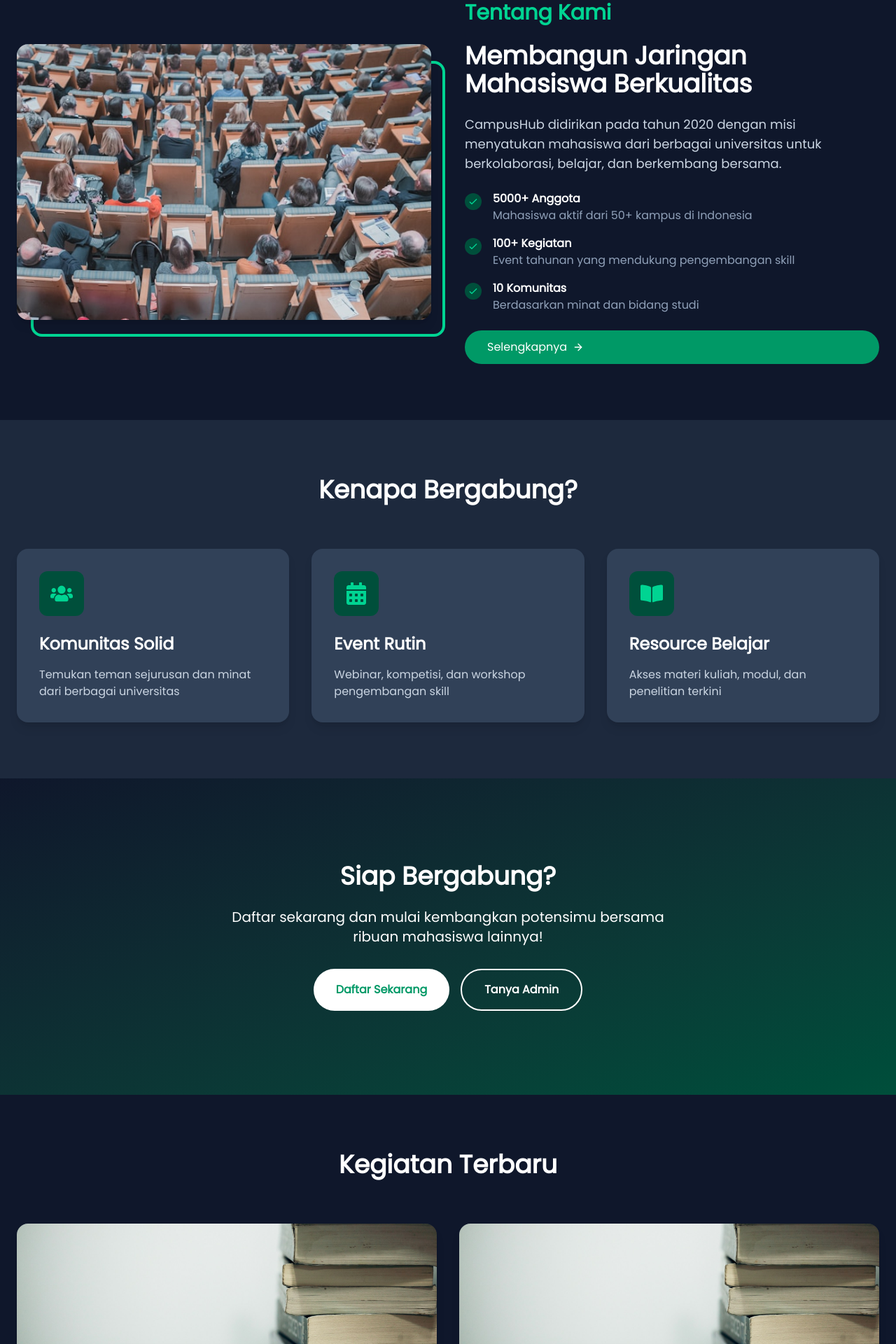
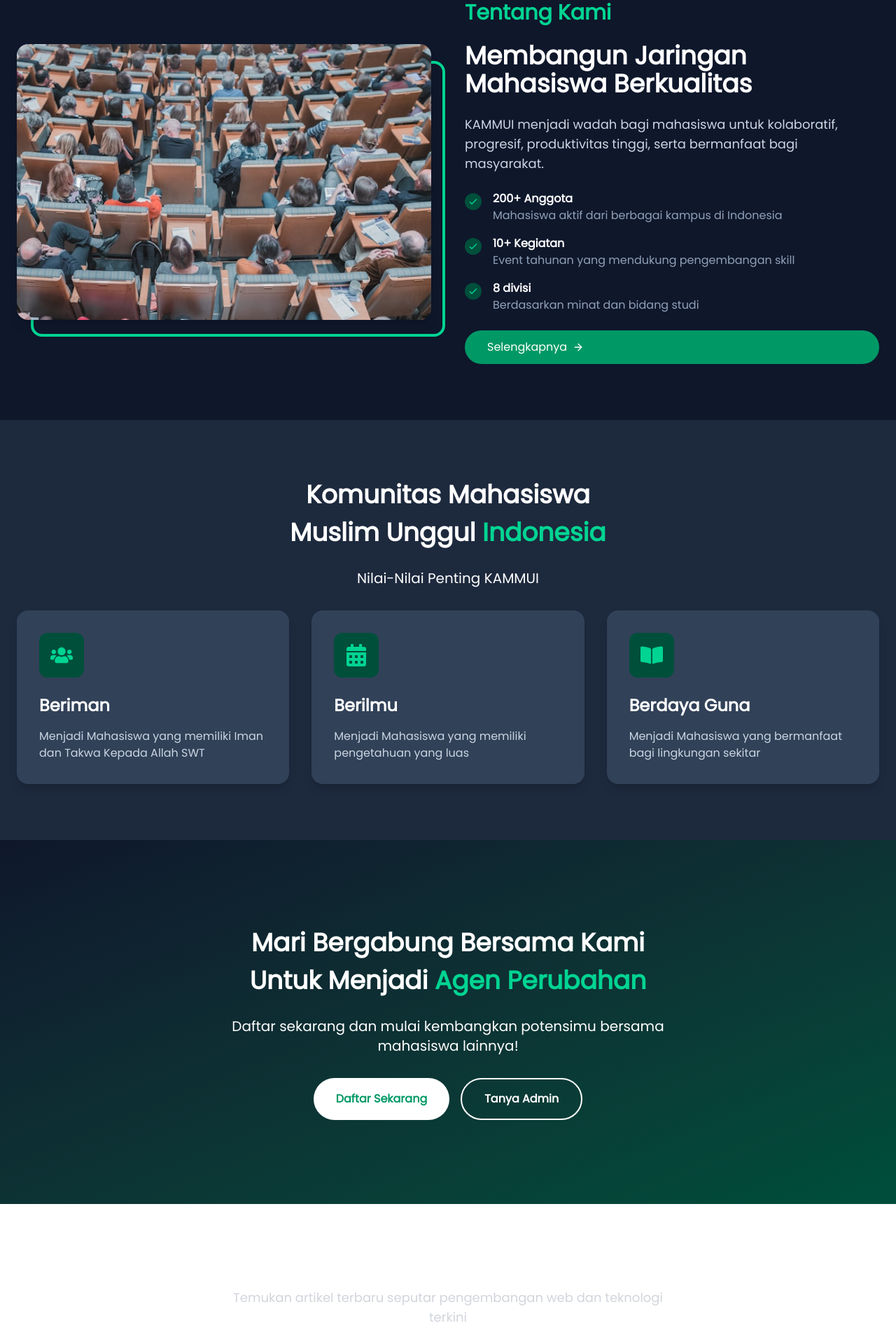
Before and after one commit to mgs28-mh/mgs, a Next.js app: page / in a window 1280 px wide. Shown: the part 880-2800 px from the top of the page at 70% size. Built offline with nearby package versions, Linux system fonts and the light colour scheme.

Commit message:
mgs: update content

```diff
--- a/components/about-page.tsx
+++ b/components/about-page.tsx
@@ -175,22 +175,22 @@
                 icon: (
                   <FaUsers className="w-8 h-8 text-emerald-600 dark:text-emerald-400" />
                 ),
-                title: "Kolaborasi",
-                desc: "Kami percaya kekuatan kolaborasi antar disiplin ilmu",
+                title: "Beriman",
+                desc: "Menjadi Mahasiswa yang memiliki Iman dan Takwa Kepada Allah SWT",
               },
               {
                 icon: (
                   <FaLightbulb className="w-8 h-8 text-emerald-600 dark:text-emerald-400" />
                 ),
-                title: "Inovasi",
-                desc: "Mendorong solusi kreatif untuk masalah nyata",
+                title: "Berilmu",
+                desc: "Menjadi Mahasiswa yang memiliki pengetahuan yang luas",
               },
               {
                 icon: (
                   <FaHandshake className="w-8 h-8 text-emerald-600 dark:text-emerald-400" />
                 ),
-                title: "Integritas",
-                desc: "Menjunjung tinggi kejujuran dalam setiap tindakan",
+                title: "Berdaya Guna",
+                desc: "Menjadi Mahasiswa yang bermanfaat bagi lingkungan sekitar",
               },
             ].map((value, index) => (
               <motion.div
--- a/components/about.tsx
+++ b/components/about.tsx
@@ -42,23 +42,22 @@
             </h3>
 
             <p className="text-lg text-slate-600 dark:text-slate-300">
-              CampusHub didirikan pada tahun 2020 dengan misi menyatukan
-              mahasiswa dari berbagai universitas untuk berkolaborasi, belajar,
-              dan berkembang bersama.
+            KAMMUI menjadi wadah bagi mahasiswa untuk kolaboratif,
+            progresif, produktivitas tinggi, serta bermanfaat bagi masyarakat.
             </p>
 
             <div className="space-y-4">
               {[
                 {
-                  title: "5000+ Anggota",
-                  desc: "Mahasiswa aktif dari 50+ kampus di Indonesia",
+                  title: "200+ Anggota",
+                  desc: "Mahasiswa aktif dari berbagai kampus di Indonesia",
                 },
                 {
-                  title: "100+ Kegiatan",
+                  title: "10+ Kegiatan",
                   desc: "Event tahunan yang mendukung pengembangan skill",
                 },
                 {
-                  title: "10 Komunitas",
+                  title: "8 divisi",
                   desc: "Berdasarkan minat dan bidang studi",
                 },
               ].map((item, index) => (
--- a/components/blog.tsx
+++ b/components/blog.tsx
@@ -4,48 +4,83 @@
 import { FiArrowRight } from "react-icons/fi";
 
 export default function Blog() {
+  const posts = [
+    {
+      id: 1,
+      category: "Aktivitas",
+      date: "10 Oktober 2024",
+      title: "Kajian Mahasiswa Muslim",
+      excerpt: "Kegiatan kajian untuk menguatkan iman dan takwa mahasiswa",
+      image: "/example-1.jpg"
+    },
+    {
+      id: 2,
+      category: "Tips",
+      date: "5 November 2024",
+      title: "Menjadi Mahasiswa Muslim Produktif",
+      excerpt: "Berbagai tips untuk mejadi mahasiswa muslim yang produktif",
+      image: "/example-3.jpg"
+    },
+    {
+      id: 3,
+      category: "Update",
+      date: "20 Desember 2024",
+      title: "Kegiatan Ramadhan KAMMUI",
+      excerpt: "Berbagai kegiatan yang dilaksanakan pada bulan Ramadhan 1446 H",
+      image: "/example-4.jpg"
+    }
+  ];
+
   return (
-    <section className="container dark:bg-slate-900 mx-auto px-6 py-20" id="activities">
-      <h2 className="text-4xl font-bold text-center text-slate-800 dark:text-white mb-16">
-        Kegiatan Terbaru
-      </h2>
+    <section className="container mx-auto px-4 py-16">
+      <div className="text-center mb-12">
+        <h2 className="text-3xl md:text-4xl font-bold text-gray-900 dark:text-white">
+          Blog & Artikel
+        </h2>
+        <p className="mt-4 text-lg text-gray-600 dark:text-gray-300 max-w-2xl mx-auto">
+          Temukan artikel terbaru seputar pengembangan web dan teknologi terkini
+        </p>
+      </div>
 
-      <div className="grid md:grid-cols-2 gap-8">
-        {[1, 2].map((item) => (
-          <motion.div
-            key={item}
-            initial={{ opacity: 0, scale: 0.9 }}
-            whileInView={{ opacity: 1, scale: 1 }}
-            className="bg-white dark:bg-slate-800 rounded-2xl overflow-hidden shadow-lg"
+      <div className="grid grid-cols-1 md:grid-cols-2 lg:grid-cols-3 gap-8">
+        {posts.map((post) => (
+          <motion.article
+            key={post.id}
+            initial={{ opacity: 0, y: 20 }}
+            whileInView={{ opacity: 1, y: 0 }}
+            transition={{ duration: 0.5 }}
+            viewport={{ once: true }}
+            className="group bg-white dark:bg-gray-800 rounded-lg overflow-hidden shadow-md hover:shadow-lg transition-shadow duration-300"
           >
-            <Image
-              src={`/example-3.jpg`}
-              alt="Event"
-              height={400}
-              width={600}
-              className="w-full h-64 object-cover"
-            />
+            <div className="relative h-48 overflow-hidden">
+              <Image
+                src={post.image}
+                alt={post.title}
+                fill
+                className="object-cover transition-transform duration-500 group-hover:scale-105"
+              />
+            </div>
             <div className="p-6">
-              <div className="flex items-center gap-2 mb-4">
+              <div className="flex justify-between items-center mb-3">
                 <span className="bg-emerald-100 text-emerald-600 px-3 py-1 rounded-full text-sm">
-                  Workshop
+                  {post.category}
                 </span>
-                <span className="text-slate-500 dark:text-slate-400">
-                  15 Oktober 2024
+                <span className="text-sm text-gray-500 dark:text-gray-400">
+                  {post.date}
                 </span>
               </div>
-              <h3 className="text-2xl font-semibold mb-2 text-slate-800 dark:text-white">
-                Masterclass Data Science
+              <h3 className="text-xl font-bold mb-2 text-gray-800 dark:text-white group-hover:text-emerald-600 transition-colors">
+                {post.title}
               </h3>
-              <p className="text-slate-600 dark:text-slate-300 mb-4">
-                Pelajari teknik analisis data terkini dengan Python dan Machine
-                Learning
+              <p className="text-gray-600 dark:text-gray-300 mb-4">
+                {post.excerpt}
               </p>
-              <button className="text-emerald-600 dark:text-emerald-400 flex items-center gap-2 hover:underline">
-                Lihat Detail <FiArrowRight />
-              </button>
+              <a href="#" className="text-emerald-600 dark:text-emerald-400 flex items-center gap-2 hover:underline">
+                Baca selengkapnya
+                <FiArrowRight className="ml-2" />
+              </a>
             </div>
-          </motion.div>
+          </motion.article>
         ))}
       </div>
     </section>
--- a/components/cta.tsx
+++ b/components/cta.tsx
@@ -2,10 +2,18 @@
   return (
     <section className="py-30 bg-gradient-to-br from-slate-50 to-emerald-50 dark:from-slate-900 dark:to-emerald-900">
       <div className="container mx-auto px-6 text-center">
-        <h2 className="text-4xl text-white font-bold mb-6">Siap Bergabung?</h2>
+        <h2 className="text-4xl text-white font-bold mb-6 leading-normal">
+          Mari Bergabung Bersama Kami
+          <br />
+          Untuk Menjadi
+          <span className="text-emerald-600 dark:text-emerald-400">
+            {" "}
+            Agen Perubahan{" "}
+          </span>
+        </h2>
         <p className="text-xl text-white mb-8 max-w-2xl mx-auto">
-          Daftar sekarang dan mulai kembangkan potensimu bersama ribuan
-          mahasiswa lainnya!
+          Daftar sekarang dan mulai kembangkan potensimu bersama mahasiswa
+          lainnya!
         </p>
         <div className="flex flex-col sm:flex-row gap-4 justify-center">
           <button className="bg-white text-emerald-600 px-8 py-4 rounded-full font-bold hover:bg-gray-100 transition">
--- a/components/feature.tsx
+++ b/components/feature.tsx
@@ -6,26 +6,35 @@
   return (
     <section className="bg-emerald-50 dark:bg-slate-800 py-20" id="about">
       <div className="container mx-auto px-6">
-        <h2 className="text-4xl font-bold text-center text-slate-800 dark:text-white mb-16">
-          Kenapa Bergabung?
+      <h2 className="text-4xl text-white font-bold mb-6 leading-normal text-center">
+          Komunitas Mahasiswa
+          <br />
+          Muslim Unggul
+          <span className="text-emerald-600 dark:text-emerald-400">
+            {" "}
+            Indonesia{" "}
+          </span>
         </h2>
+        <p className="text-xl text-white mb-8 max-w-2xl mx-auto text-center">
+          Nilai-Nilai Penting KAMMUI
+        </p>
 
         <div className="grid md:grid-cols-3 gap-8">
           {[
             {
               icon: <FaUsers className="w-full h-full" />,
-              title: "Komunitas Solid",
-              desc: "Temukan teman sejurusan dan minat dari berbagai universitas",
+              title: "Beriman",
+              desc: "Menjadi Mahasiswa yang memiliki Iman dan Takwa Kepada Allah SWT",
             },
             {
               icon: <FaCalendarAlt className="w-full h-full" />,
-              title: "Event Rutin",
-              desc: "Webinar, kompetisi, dan workshop pengembangan skill",
+              title: "Berilmu",
+              desc: "Menjadi Mahasiswa yang memiliki pengetahuan yang luas",
             },
             {
               icon: <FaBookOpen className="w-full h-full" />,
-              title: "Resource Belajar",
-              desc: "Akses materi kuliah, modul, dan penelitian terkini",
+              title: "Berdaya Guna",
+              desc: "Menjadi Mahasiswa yang bermanfaat bagi lingkungan sekitar",
             },
           ].map((item, index) => (
             <motion.div
--- a/components/footer.tsx
+++ b/components/footer.tsx
@@ -1,4 +1,5 @@
 // components/Footer.tsx
+import Link from 'next/link';
 import { FaGraduationCap, FaInstagram, FaLinkedin, FaYoutube, FaTwitter, FaGithub } from 'react-icons/fa';
 
 export default function Footer() {
@@ -17,21 +18,21 @@
               Platform kolaborasi mahasiswa terbesar di Indonesia
             </p>
             <div className="flex gap-4">
-              <a href="#" className="text-slate-400 hover:text-emerald-400 transition">
+              <Link href="#" className="text-slate-400 hover:text-emerald-400 transition">
                 <FaInstagram className="text-xl" />
-              </a>
-              <a href="#" className="text-slate-400 hover:text-emerald-400 transition">
+              </Link>
+              <Link href="#" className="text-slate-400 hover:text-emerald-400 transition">
                 <FaLinkedin className="text-xl" />
-              </a>
-              <a href="#" className="text-slate-400 hover:text-emerald-400 transition">
+              </Link>
+              <Link href="#" className="text-slate-400 hover:text-emerald-400 transition">
                 <FaYoutube className="text-xl" />
-              </a>
-              <a href="#" className="text-slate-400 hover:text-emerald-400 transition">
+              </Link>
+              <Link href="#" className="text-slate-400 hover:text-emerald-400 transition">
                 <FaTwitter className="text-xl" />
-              </a>
-              <a href="#" className="text-slate-400 hover:text-emerald-400 transition">
+              </Link>
+              <Link href="#" className="text-slate-400 hover:text-emerald-400 transition">
                 <FaGithub className="text-xl" />
-              </a>
+              </Link>
             </div>
           </div>
 
@@ -39,11 +40,11 @@
           <div>
             <h3 className="text-lg font-semibold mb-4 text-white">Tautan Cepat</h3>
             <ul className="space-y-2 text-slate-400">
-              <li><a href="#" className="hover:text-emerald-400 transition">Beranda</a></li>
-              <li><a href="#about" className="hover:text-emerald-400 transition">Tentang Kami</a></li>
-              <li><a href="#activities" className="hover:text-emerald-400 transition">Kegiatan</a></li>
-              <li><a href="#team" className="hover:text-emerald-400 transition">Tim</a></li>
-              <li><a href="#contact" className="hover:text-emerald-400 transition">Kontak</a></li>
+              <li><Link href="/" className="hover:text-emerald-400 transition">Beranda</Link></li>
+              <li><Link href="/about" className="hover:text-emerald-400 transition">Tentang Kami</Link></li>
+              <li><Link href="#activities" className="hover:text-emerald-400 transition">Kegiatan</Link></li>
+              <li><Link href="#team" className="hover:text-emerald-400 transition">Tim</Link></li>
+              <li><Link href="#contact" className="hover:text-emerald-400 transition">Kontak</Link></li>
             </ul>
           </div>
 
--- a/components/navbar.tsx
+++ b/components/navbar.tsx
@@ -48,7 +48,7 @@
           </Link>
 
           {/* Desktop Navigation */}
-          <div className="hidden md:flex items-center space-x-8">
+          <div className="hidden md:flex items-center space-x-5">
             <Link
               href="/"
               className="text-slate-700 hover:text-emerald-600 dark:text-slate-300 dark:hover:text-emerald-400 px-3 py-2 font-medium transition"
```
Also changed, not shown: components/home.tsx (+4 -4 lines).
